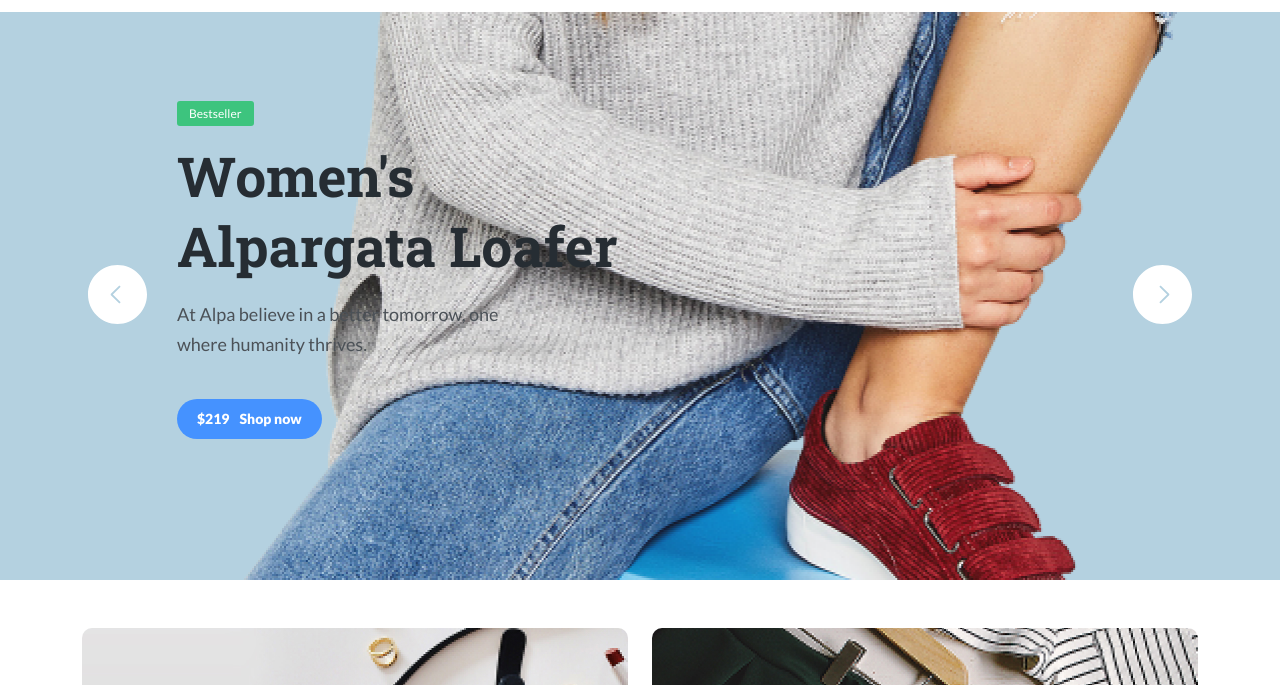
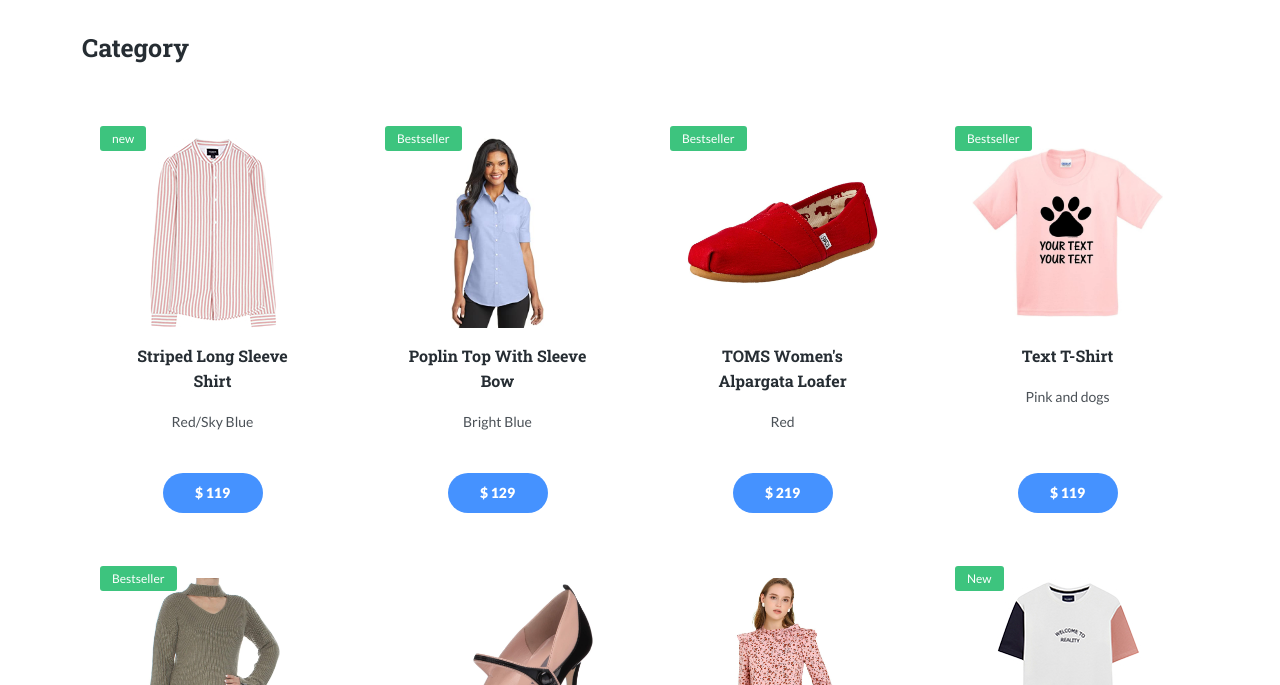
Before and after one commit to Irinka04/Wibelris-JS, a plain HTML site: page index.html in a window 1280 px wide. Both pictures are taken after a click on the link "WOMENS". Shown: the part 58-743 px from the top of the page. Drawn offline with Linux system fonts and the light colour scheme.

Commit message:
Add files via upload

```diff
--- a/index.html
+++ b/index.html
@@ -544,9 +544,9 @@
 	</footer>
 	<div class="overlay" id="modal-cart">
 		<div class="modal">
-			<header class="modal-header" onclick="closeModal();">
+			<header class="modal-header">
 				<h2 class="modal-title">Cart</h2>
-				<button class="modal-close">x</button>
+				<button class="modal-close">x </button>
 			</header>
 			<table class="cart-table">
 				<colgroup>
--- a/js/main.js
+++ b/js/main.js
@@ -7,6 +7,11 @@ const mySwiper = new Swiper('.swiper-container', {
 		prevEl: '.slider-button-prev',
 	},
 });
+const escapeHendler = event => {
+	if (event.code === 'Escape') {
+		closeModal();
+	}
+}
 // card
 const buttonCard = document.querySelector('.button-cart');
 const modalCart = document.querySelector('#modal-cart');
@@ -22,21 +27,23 @@ const closeModal = function () {
 };
 // навешаем слушатель событий
 buttonCard.addEventListener('click', openModal);
-
+// modalСlose.addEventListener('click', closeModal);
+// при нажатии вне модалки закрывает окно
 modalCart.addEventListener('click', (event) => {
 	const target = event.target;
 	if (target.classList.contains('modal-close') || target === modalCart) {
 		closeModal();
 	}
 });
+// Srroll ScrolL ScrolL ScrolL ScrolL
 // scrol link
 // получаю ссылки
 {
 	const scrollLinks = document.querySelectorAll('a.scroll-link');
-	for (let i = 0; i < scrollLinks.length; i++) {
-		scrollLinks[i].addEventListener('click', function (event) {
+	for (const scrollLink of scrollLinks) {
+		scrollLink.addEventListener('click', function (event) {
 			event.preventDefault();
-			const id = scrollLinks[i].getAttribute('href');
+			const id = scrollLink.getAttribute('href');
 			document.querySelector(id).scrollIntoView({
 				behavior: 'smooth',
 				block: 'start',
@@ -45,3 +52,87 @@ modalCart.addEventListener('click', (event) => {
 		});
 	}
 }
+// goods
+const more = document.querySelector('.more');
+const navigationLink = document.querySelectorAll('.navigation-link');
+const longGoodsList = document.querySelector('.long-goods-list');
+// ф- получения данных с сервера с файла
+const getGoods = async function () {
+	const result = await fetch('db/db.json');
+	if (!result.ok) {
+		throw 'ошибочка вышла: ' + result.status;
+	}
+	return await result.json();
+}
+// создаем сарточки для вывода на экран
+
+// getGoods().then(function (data) {
+// 	console.log('data: ', data);
+// });
+// // или так
+// fetch('db/db.json')
+// 	.then(function (response) {
+// 		return response.json()
+// 	})
+// 	.then(function (data) {
+// 		console.log(data);
+// 	});
+// создаем сарточки для вывода на экран
+const createCard = function (objCard) {
+	const card = document.createElement('div');
+	// добовляем классы с помощью className
+	card.className = 'col-lg-3 col-sm-6'
+	// добовляем верстку с помощью innerHTML
+	card.innerHTML = `
+	<div class="goods-card">
+	${objCard.label ?
+	`<span class= "label"> ${objCard.label} </span>`
+		: ``}
+
+		<img src="db/${objCard.img}"
+		alt="${objCard.name}"
+		class = "goods-image"> <h3 class= "goods-title">${objCard.name} </h3>
+		  <p class = "goods-description" > ${objCard.description} </p>
+			<button class="button goods-card-btn add-to-cart"	data-id="${objCard.id}">
+		<span class="button-price"> $ ${objCard.price}</span>
+		 </button> </div>`;
+	//  возвращает
+	return card;
+}
+// ф-я которая показывает карточки на странице
+const renderCards = function (data) {
+	// 1-е очищаем блок при помощи textContent
+	longGoodsList.textContent = '';
+	// переменая для карточек /через метод map перебирает масив дата и каждый обьект отдавать
+	const cards = data.map(createCard);
+	// выводим на страницу
+	// простой способ перебирает и ничего не возвращает в отличии от map он возвращает массив
+
+	longGoodsList.append(...cards);
+
+	// добовляем для боди класс show-goods показать товары (класс описан в css)
+	document.body.classList.add('show-goods');
+};
+more.addEventListener('click', function (event) {
+	event.preventDefault();
+	getGoods().then(renderCards);
+});
+// функция перебора масива
+const filterCards = function (field, value) {
+	getGoods()
+		.then(function (data) {
+			const filtereGoods = data.filter(function (good) {
+				return good[field] === value;
+			});
+			return filtereGoods;
+		})
+		.then(renderCards);
+};
+navigationLink.forEach(function (link) {
+	link.addEventListener('click', function (event) {
+		event.preventDefault();
+		const field = link.dataset.field;
+		const value = link.textContent;
+		filterCards(field, value);
+	})
+})
```
